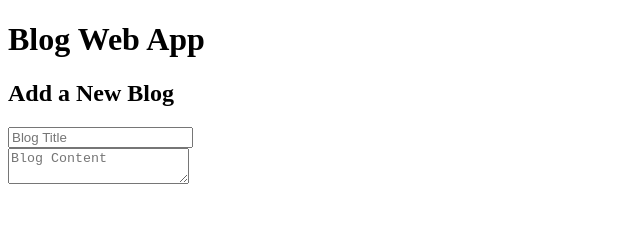
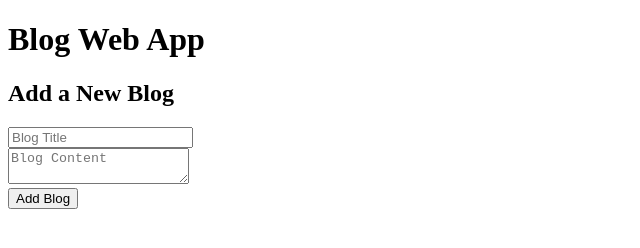
Before and after one commit to ajaythopate/Blog-App, a plain HTML site: page index.html in a window 1280 px wide. Shown: the whole page, without its empty margins (0-640 px from the left). Drawn offline with Linux system fonts and the light colour scheme.

Commit message:
AddBlog button added

```diff
--- a/index.html
+++ b/index.html
@@ -16,6 +16,9 @@
     <div class="input-group">
         <textarea id="blogContentInput" placeholder="Blog Content"></textarea>
     </div>
+    <div class="input-group">
+        <button id="addBlogButton">Add Blog</button>
+    </div>
     </div>
 </body>
 </html>
```
